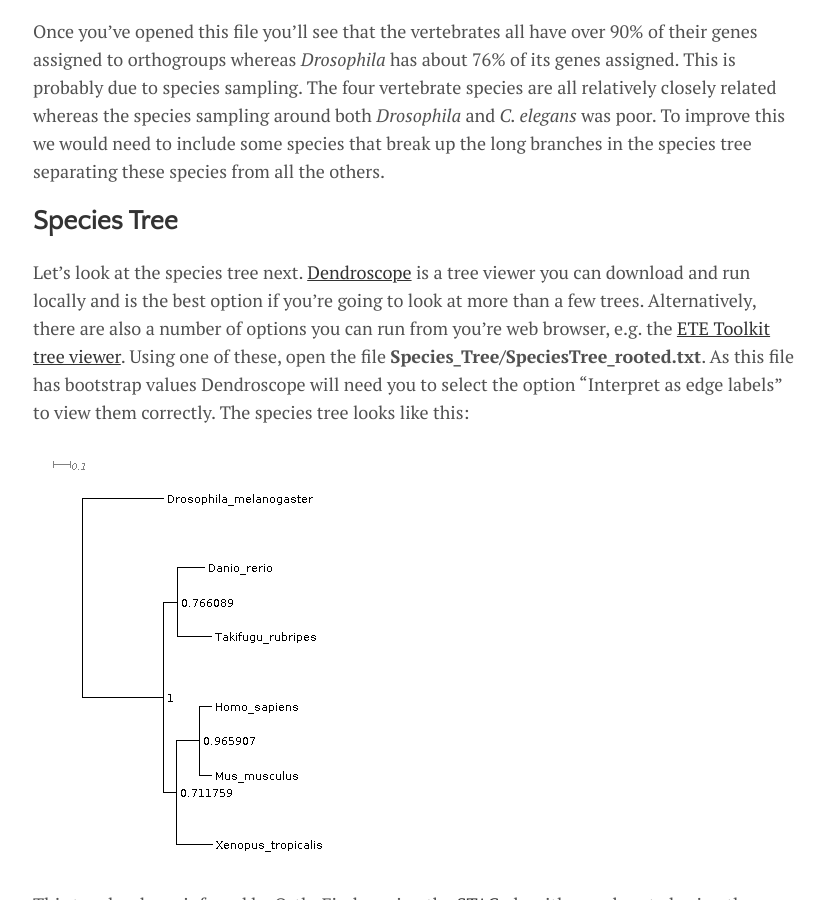
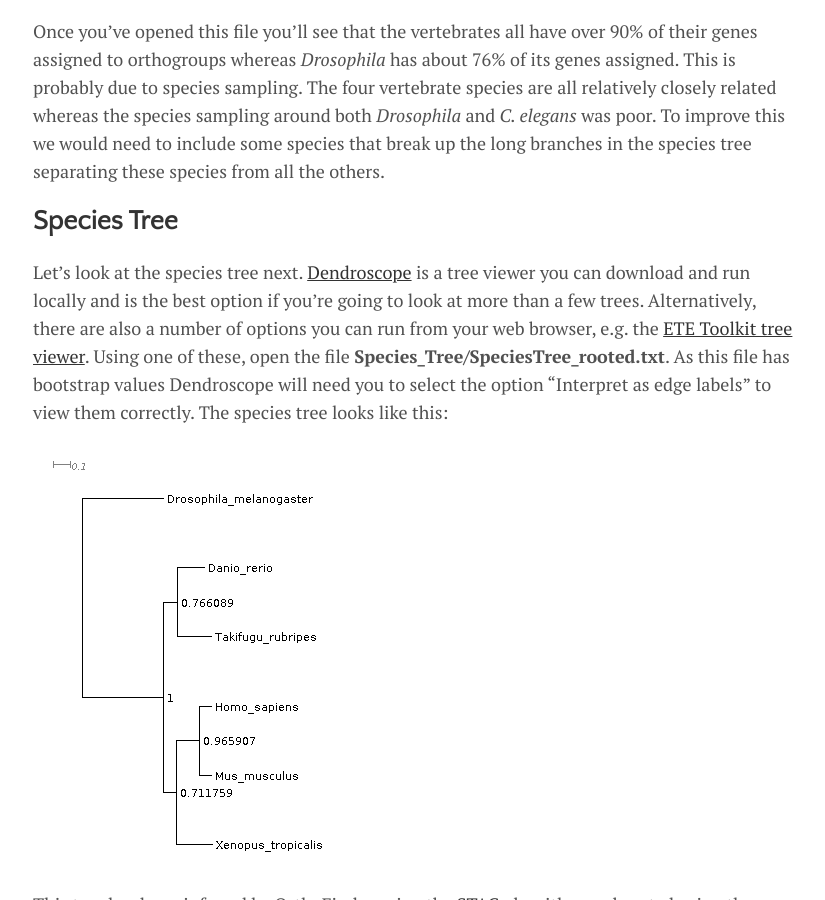
Before and after one commit to olgaemms/davidemms.github.io, a Jekyll site: the page built from _posts/2019-09-20-exploring-orthofinders-results.md, in a window 1280 px wide and 900 px high, scrolled down 3144 px. Shown: the whole window, without its empty margins (223-1048 px from the left). Built offline with Jekyll 4.4.1, drawn with Linux system fonts in a browser that asks for light colours.

Commit message:
Update 2019-09-20-exploring-orthofinders-results.md

```diff
--- a/_posts/2019-09-20-exploring-orthofinders-results.md
+++ b/_posts/2019-09-20-exploring-orthofinders-results.md
@@ -37,7 +37,7 @@ That's pretty good, in general it's nice to see at least 80% of your genes assig
 Once you've opened this file you'll see that the vertebrates all have over 90% of their genes assigned to orthogroups whereas *Drosophila* has about 76% of its genes assigned. This is probably due to species sampling. The four vertebrate species are all relatively closely related whereas the species sampling around both *Drosophila* and *C. elegans* was poor. To improve this we would need to include some species that break up the long branches in the species tree separating these species from all the others.
 
 ## Species Tree
-Let's look at the species tree next. [Dendroscope](http://dendroscope.org/) is a tree viewer you can download and run locally and is the best option if you're going to look at more than a few trees. Alternatively, there are also a number of options you can run from you're web browser, e.g. the [ETE Toolkit tree viewer](http://etetoolkit.org/treeview/). Using one of these, open the file **Species_Tree/SpeciesTree_rooted.txt**. As this file has bootstrap values Dendroscope will need you to select the option "Interpret as edge labels" to view them correctly. The species tree looks like this:
+Let's look at the species tree next. [Dendroscope](http://dendroscope.org/) is a tree viewer you can download and run locally and is the best option if you're going to look at more than a few trees. Alternatively, there are also a number of options you can run from your web browser, e.g. the [ETE Toolkit tree viewer](http://etetoolkit.org/treeview/). Using one of these, open the file **Species_Tree/SpeciesTree_rooted.txt**. As this file has bootstrap values Dendroscope will need you to select the option "Interpret as edge labels" to view them correctly. The species tree looks like this:
 
  <img src="{{ site.github.url }}/assets/img/SpeciesTree_rooted.png">
 
```
